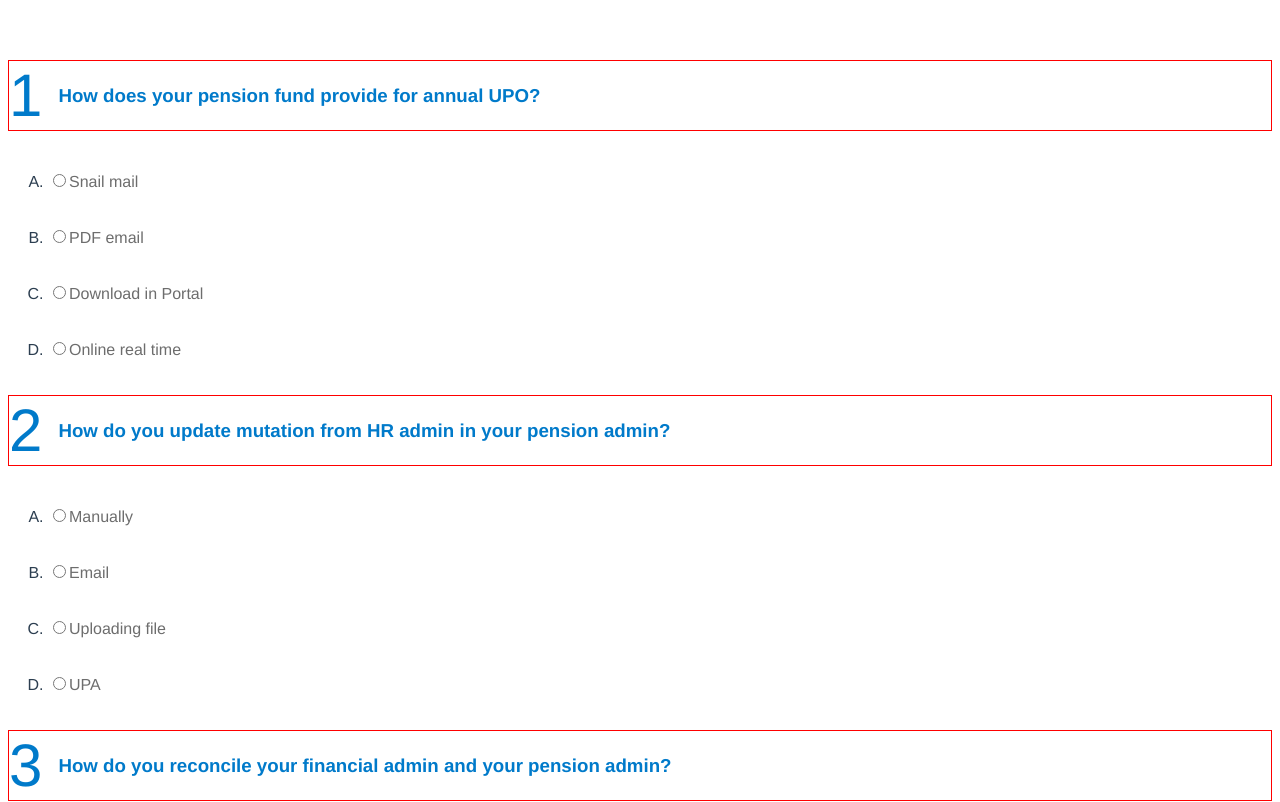
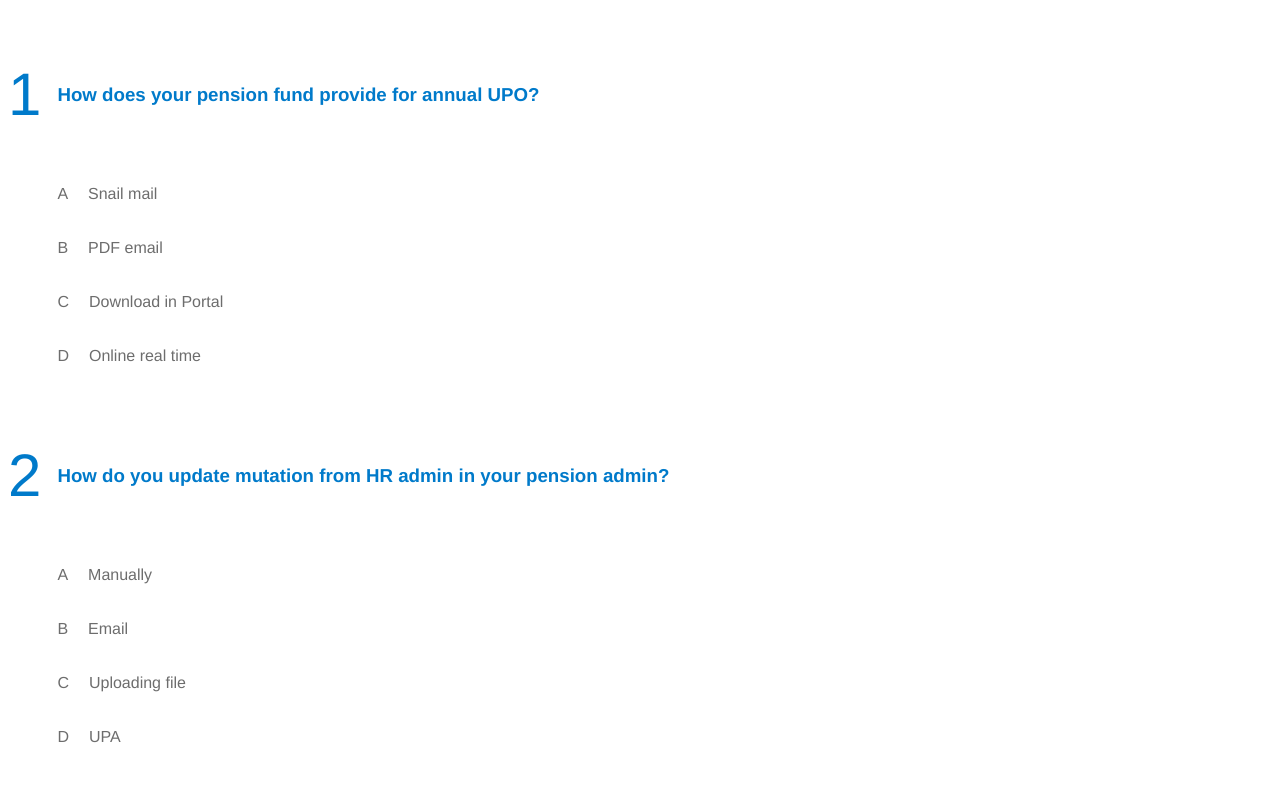
Before and after one commit to Ramonese/quiz, a Vue app: page / in a window 1280 px wide. Shown: the top 802 px of the page. Built offline with nearby package versions, Linux system fonts and the light colour scheme.

Commit message:
radio button id fix

```diff
--- a/src/App.vue
+++ b/src/App.vue
@@ -27,4 +27,7 @@ export default {
   color: #2c3e50;
   margin-top: 60px;
 }
+.blue {
+  color: #007ACA;
+}
 </style>
--- a/src/components/AnswerBox.vue
+++ b/src/components/AnswerBox.vue
@@ -1,9 +1,7 @@
 <template>
-  <div class="quiz-text">
-    <header class="quiz--heading">
-      <span class="quiz--heading-number">{{ number }}</span>
-      <h3 class="quiz--heading-text">{{ content.question }}</h3>
-    </header>
+  <div class="quiz--content">
+    <span class="quiz--heading-number blue">{{ number }}</span>
+    <h3 class="quiz--heading-text blue">{{ content.question }}</h3>
     <form @change.prevent="sendAnswer" class="quiz--text">
       <ul>
         <li
@@ -13,15 +11,22 @@
         >
           <div>
             <input
-              class="quiz--text-input -sr-only"
+              class="quiz--text-input sr-only"
               type="radio"
-              :id="index"
+              :id="index + answer.label"
               :value="answer.value"
               v-model="checked"
             />
-            <label :for="index" class="quiz--text-label">{{
-              answer.label
-            }}</label>
+
+            <label :for="index + answer.label" class="quiz--text-label"
+              ><span
+                v-for="(i, index) in letter[index]"
+                class="quiz--label-number"
+                :key="i + index"
+              >
+                {{ i }}</span
+              ><span>{{ answer.label }}</span></label
+            >
           </div>
         </li>
       </ul>
@@ -31,6 +36,7 @@
 </template>
 
 <script>
+const letters = ["A", "B", "C", "D"];
 export default {
   name: "AnswerBox",
   props: {
@@ -42,6 +48,7 @@ export default {
   data() {
     return {
       checked: "",
+      letter: letters,
     };
   },
   methods: {
@@ -61,29 +68,36 @@ export default {
   white-space: nowrap;
   width: 1px;
 }
-.quiz--heading {
-  color: #007ACA;
+.quiz--content {
   display: grid;
-  border: 1px solid red;
   grid-column-gap: 1em;
   grid-template-columns: max-content 1fr;
-  align-items: center;
-  margin-bottom: 40px;
+}
+
+.quiz--text {
+  grid-column-start: 2;
 }
 .quiz--heading-text {
   margin: 0;
+  align-self: center;
 }
 /* for desktop 140px; */
 .quiz--heading-number {
   font-size: 60px;
 }
+.quiz--text {
+  padding: 40px 0;
+}
 .quiz--text-label {
   color: #6D6D6D;
+}
+.quiz--label-number {
+  margin-right: 20px;
 }
 .quiz--text-item {
   margin-bottom: 36px;
 }
-.quiz--text-input:checked + label {
+.quiz--text-input:checked + .quiz--text-label {
   color: #007ACA;
 }
 .quiz--text-input:focus-visible + label {
--- a/src/components/Quiz.vue
+++ b/src/components/Quiz.vue
@@ -4,6 +4,7 @@
       <div v-for="(item, index) in test.test" :key="index">
         <AnswerBox @sendData="saveAnswer" :content="item" :number="index + 1" />
       </div>
+      Score {{ total }}
       <!-- <div v-for="(item, index) in test.test" :key="index">
         <p>{{ item.question }}</p>
         <ul>
@@ -28,11 +29,13 @@ export default {
   data() {
     return {
       test: content,
+      total: 0,
     };
   },
   methods: {
     saveAnswer(answer) {
       console.log(answer);
+      this.total = this.total + answer;
     },
   },
 };
@@ -44,6 +47,7 @@ h3 {
   margin: 40px 0 0;
 }
 ul {
-  list-style-type: upper-latin;
+  list-style-type: none;
+  padding-left: 0;
 }
 </style>
--- a/src/components/QuizResult.vue
+++ b/src/components/QuizResult.vue
@@ -2,8 +2,8 @@
   <section>
     <h3>Result</h3>
     <p>
-      <span>Score</span><span>{{ score }}</span
-      ><span>{{ text }}</span>
+      <span>Score</span><span class="blue">{{ score }}</span
+      ><span class="blue">{{ text }}</span>
     </p>
     <p>Thank you for answering questions! We’ve prepared for you.</p>
   </section>
```
